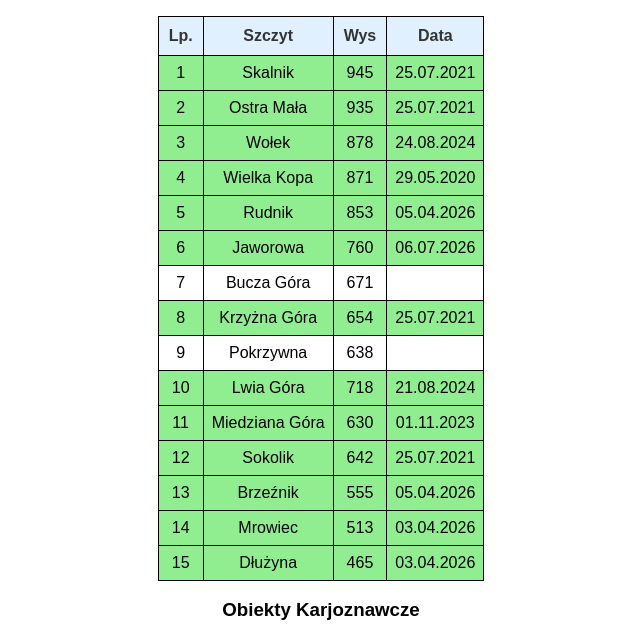
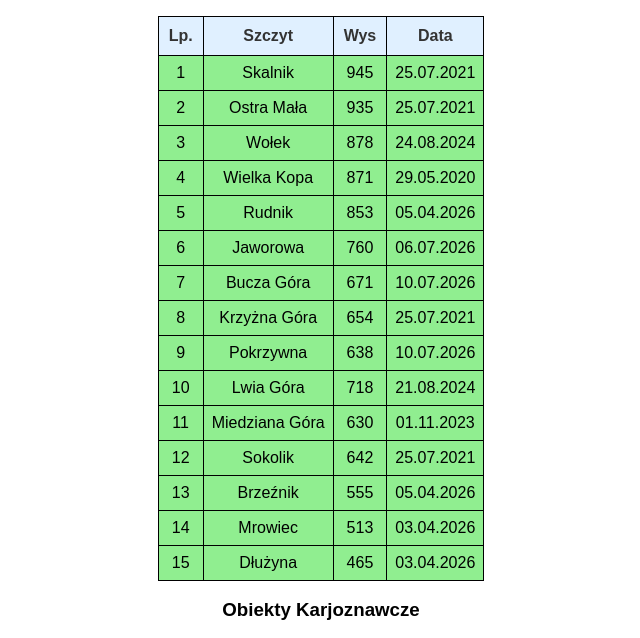
Before and after one commit to Dawid108/ksiazeczki, a plain HTML site: page milosnik-rudaw-janowickich.html in a window 1280 px wide. Shown: the part 105-743 px from the top of the page, without its empty margins (319-959 px from the left). Drawn offline with Linux system fonts and the light colour scheme.

Commit message:
Update milosnik-rudaw-janowickich.html

```diff
--- a/milosnik-rudaw-janowickich.html
+++ b/milosnik-rudaw-janowickich.html
@@ -21,9 +21,9 @@
             <tr style="background-color: #90ee90;"><td></td><td>Wielka Kopa</td><td>871</td><td>29.05.2020</td></tr>
             <tr style="background-color: #90ee90;"><td></td><td>Rudnik</td><td>853</td><td>05.04.2026</td></tr>
             <tr style="background-color: #90ee90;"><td></td><td>Jaworowa</td><td>760</td><td>06.07.2026</td></tr>
-            <tr><td></td><td>Bucza Góra</td><td>671</td><td></td></tr>
+            <tr style="background-color: #90ee90;"><td></td><td>Bucza Góra</td><td>671</td><td>10.07.2026</td></tr>
             <tr style="background-color: #90ee90;"><td></td><td>Krzyżna Góra</td><td>654</td><td>25.07.2021</td></tr>
-            <tr><td></td><td>Pokrzywna</td><td>638</td><td></td></tr>
+            <tr style="background-color: #90ee90;"><td></td><td>Pokrzywna</td><td>638</td><td>10.07.2026</td></tr>
             <tr style="background-color: #90ee90;"><td></td><td>Lwia Góra</td><td>718</td><td>21.08.2024</td></tr>
             <tr style="background-color: #90ee90;"><td></td><td>Miedziana Góra</td><td>630</td><td>01.11.2023</td></tr>
             <tr style="background-color: #90ee90;"><td></td><td>Sokolik</td><td>642</td><td>25.07.2021</td></tr>
```
